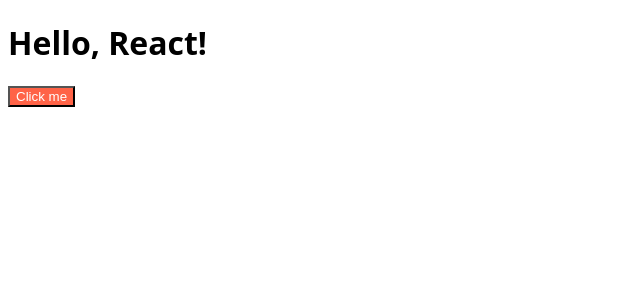
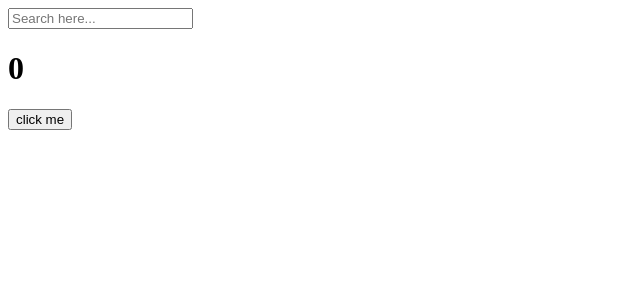
Before and after one commit to jmh0434/react-movie, a React (Create React App) app: page / in a window 1280 px wide. Shown: the top 300 px of the page, without its empty margins (0-640 px from the left). Built offline with nearby package versions, Linux system fonts and the light colour scheme.

Commit message:
useEffect 연습

```diff
--- a/src/App.js
+++ b/src/App.js
@@ -1,11 +1,35 @@
-import Button from "./Button";
-import styles from "./App.module.css" // app 모듈 css
+import { useState, useEffect } from "react";
+
 function App() {
-  return (
-    <div>
-      <h1 className={styles.title}>Hello, React!</h1>
-      <Button text = {"Click me"}></Button>
-    </div>
+ const [counter, setValue] = useState(0);
+   const [keyword, setKeyword] = useState("");
+   const onClick = () => setValue((prev) => prev + 1);
+   console.log("i run all the time");
+   const onChange = (event) => setKeyword(event.target.value);
+   useEffect(() => { // 처음 시작했을 때 실행되는 useEffect
+     console.log("CALL THE API....");
+     console.log("I run only once.");
+   }, []);
+   useEffect(() => { // 처음 시작했을 떄와 keyword 값의 변화가 생기면 실행되는 useEffect
+     console.log("I run when 'keyword' changes.");
+   }, [keyword]);
+   useEffect(() => { // 처음 시작했을 떄와 counter 값의 변화가 생기면 실행되는 useEffect
+     console.log("I run when 'counter' changes.");
+   }, [counter]);
+   useEffect(() => { // 처음 시작했을 때와 keyword 혹은 counter 값의 변화가 생기면 실행되는 useEffect
+     console.log("I run when keyword & counter change");
+   }, [keyword, counter]);
+   return (
+     <div>
+       <input
+         value={keyword}
+         onChange={onChange}
+         type="text"
+         placeholder="Search here..."
+       />
+       <h1>{counter}</h1>
+       <button onClick={onClick}>click me</button>
+     </div>
   );
 }
 
```
